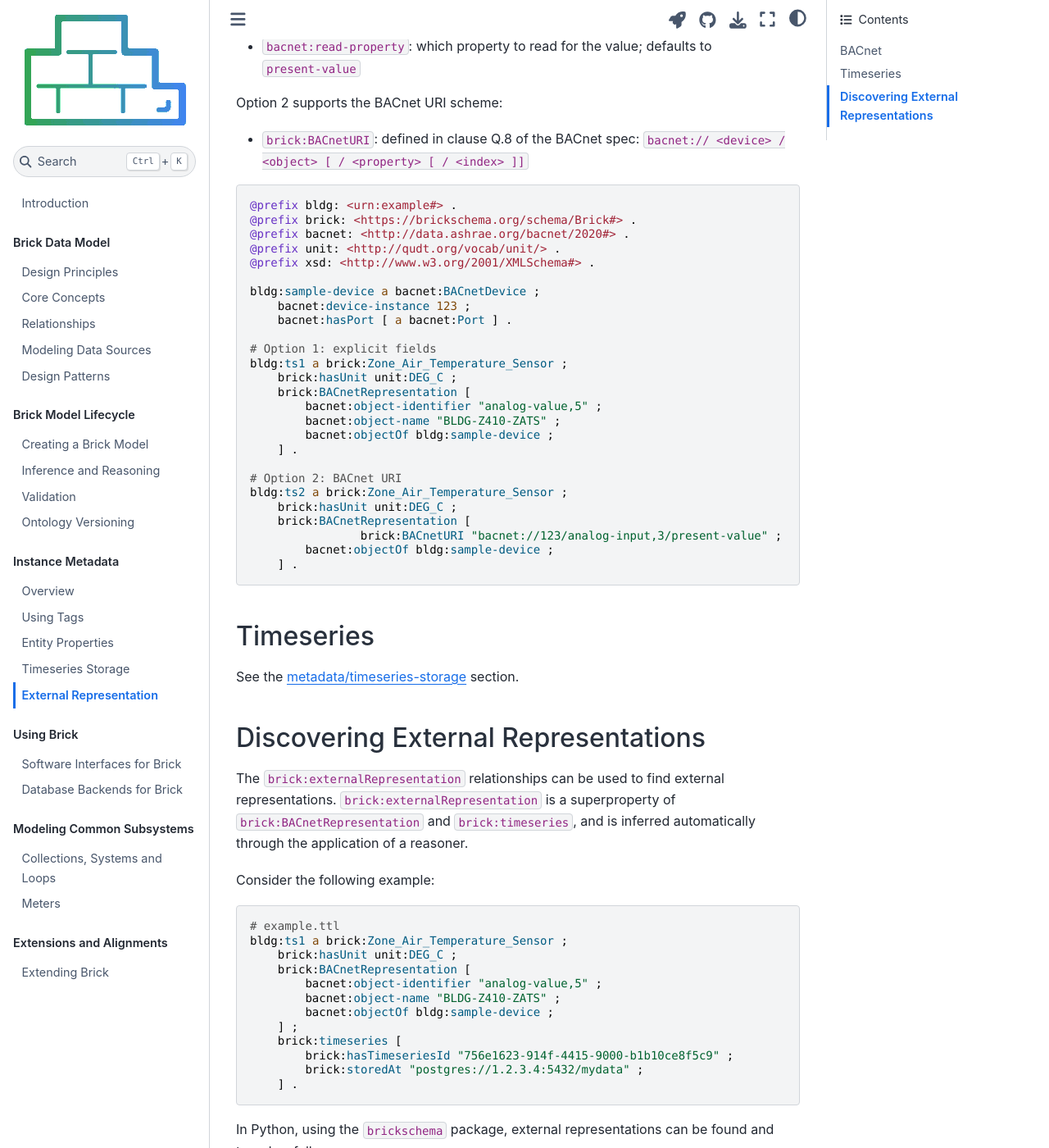
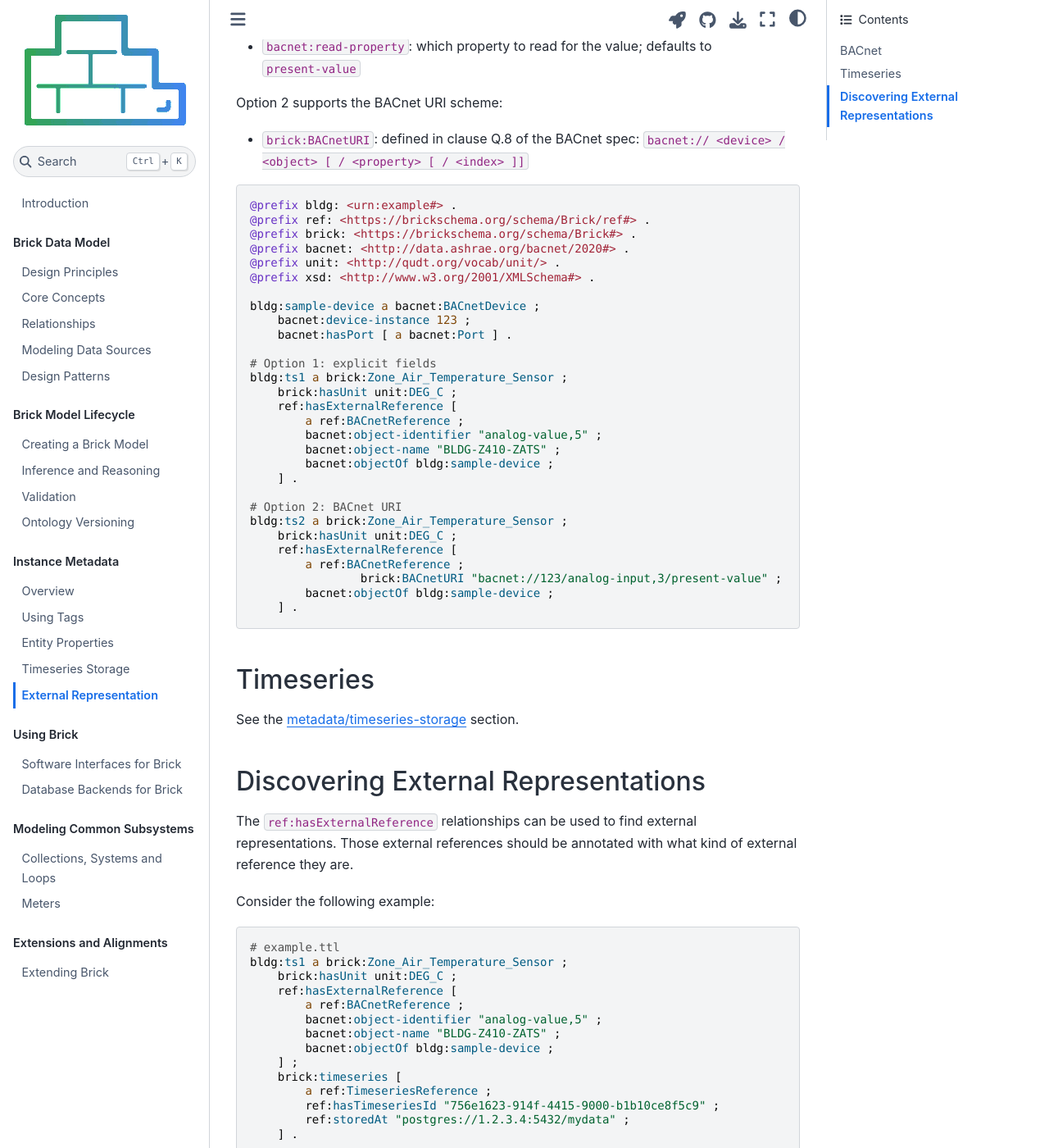
Before and after one commit to BrickSchema/docs, a Jupyter Book: the page built from metadata/external-representations.md, in a window 1280 px wide and 1400 px high, scrolled down 937 px. Shown: the whole window at 82% size. Built offline with Jupyter Book 1.0.4 settings and Sphinx 7.4.7 and the Sphinx Book theme 1.1.4, drawn with Linux system fonts in a browser that asks for light colours; some of the changed text lies outside the part shown.

Commit message:
update externalref docs

````diff
--- a/metadata/external-representations.md
+++ b/metadata/external-representations.md
@@ -49,6 +49,7 @@ Option 2 supports the BACnet URI scheme:
 
 ```turtle
 @prefix bldg: <urn:example#> .
+@prefix ref: <https://brickschema.org/schema/Brick/ref#> .
 @prefix brick: <https://brickschema.org/schema/Brick#> .
 @prefix bacnet: <http://data.ashrae.org/bacnet/2020#> .
 @prefix unit: <http://qudt.org/vocab/unit/> .
@@ -61,7 +62,8 @@ bldg:sample-device a bacnet:BACnetDevice ;
 # Option 1: explicit fields
 bldg:ts1 a brick:Zone_Air_Temperature_Sensor ;
     brick:hasUnit unit:DEG_C ;
-    brick:BACnetRepresentation [
+    ref:hasExternalReference [
+        a ref:BACnetReference ;
         bacnet:object-identifier "analog-value,5" ;
         bacnet:object-name "BLDG-Z410-ZATS" ;
         bacnet:objectOf bldg:sample-device ;
@@ -70,7 +72,8 @@ bldg:ts1 a brick:Zone_Air_Temperature_Sensor ;
 # Option 2: BACnet URI
 bldg:ts2 a brick:Zone_Air_Temperature_Sensor ;
     brick:hasUnit unit:DEG_C ;
-    brick:BACnetRepresentation [
+    ref:hasExternalReference [
+        a ref:BACnetReference ;
 		brick:BACnetURI "bacnet://123/analog-input,3/present-value" ;
         bacnet:objectOf bldg:sample-device ;
     ] .
@@ -82,8 +85,8 @@ See the [metadata/timeseries-storage](/metadata/timeseries-storage) section.
 
 ## Discovering External Representations
 
-The `brick:externalRepresentation` relationships can be used to find external representations.
-`brick:externalRepresentation` is a superproperty of `brick:BACnetRepresentation` and `brick:timeseries`, and is inferred automatically through the application of a reasoner.
+The `ref:hasExternalReference` relationships can be used to find external representations.
+Those external references should be annotated with what kind of external reference they are.
 
 Consider the following example:
 
@@ -91,14 +94,16 @@ Consider the following example:
 # example.ttl
 bldg:ts1 a brick:Zone_Air_Temperature_Sensor ;
     brick:hasUnit unit:DEG_C ;
-    brick:BACnetRepresentation [
+    ref:hasExternalReference [
+        a ref:BACnetReference ;
         bacnet:object-identifier "analog-value,5" ;
         bacnet:object-name "BLDG-Z410-ZATS" ;
         bacnet:objectOf bldg:sample-device ;
     ] ;
     brick:timeseries [
-        brick:hasTimeseriesId "756e1623-914f-4415-9000-b1b10ce8f5c9" ;
-        brick:storedAt "postgres://1.2.3.4:5432/mydata" ;
+        a ref:TimeseriesReference ;
+        ref:hasTimeseriesId "756e1623-914f-4415-9000-b1b10ce8f5c9" ;
+        ref:storedAt "postgres://1.2.3.4:5432/mydata" ;
     ] .
 ```
 
@@ -114,7 +119,7 @@ g.load_file("example.ttl")
 g.expand("shacl")
 
 query = """SELECT ?point ?rep ?type WHERE {
-    ?point brick:externalRepresentation ?rep .
+    ?point ref:hasExternalReference ?rep .
     ?rep   a ?type .
 }
 ```
````
Also changed, not shown: metadata/timeseries-storage.md (+12 -9 lines).
